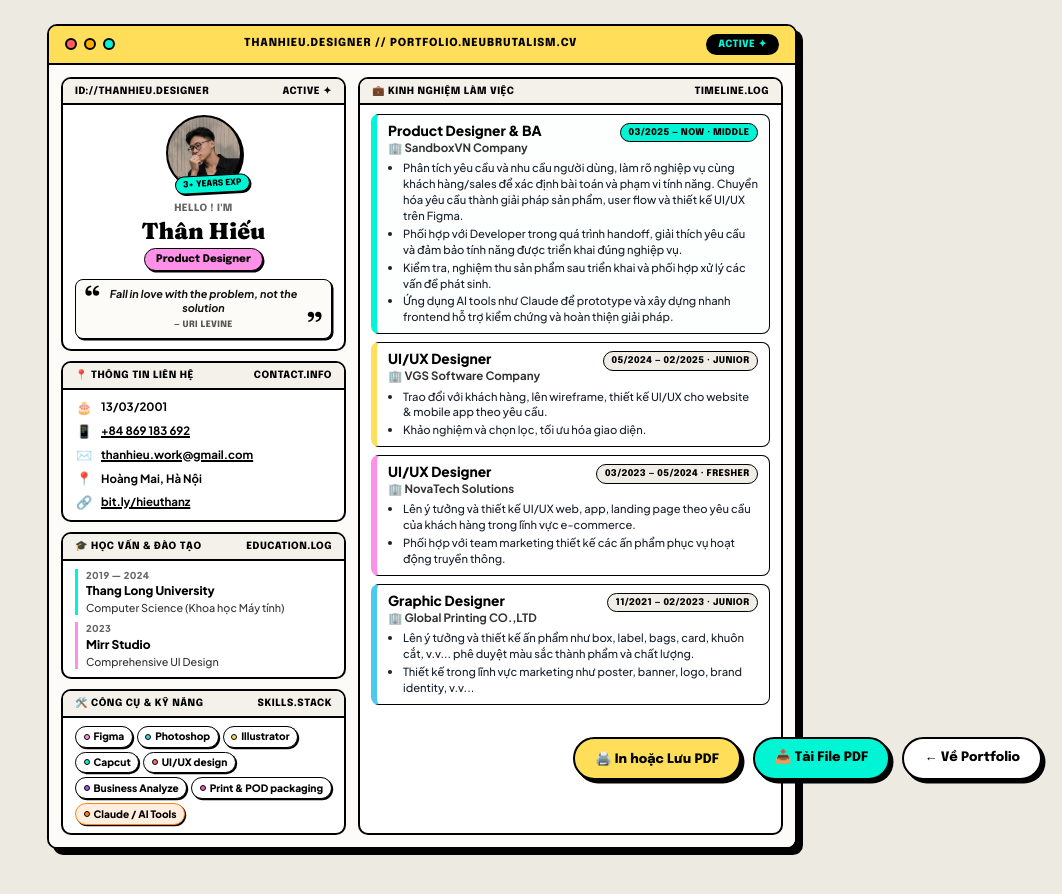
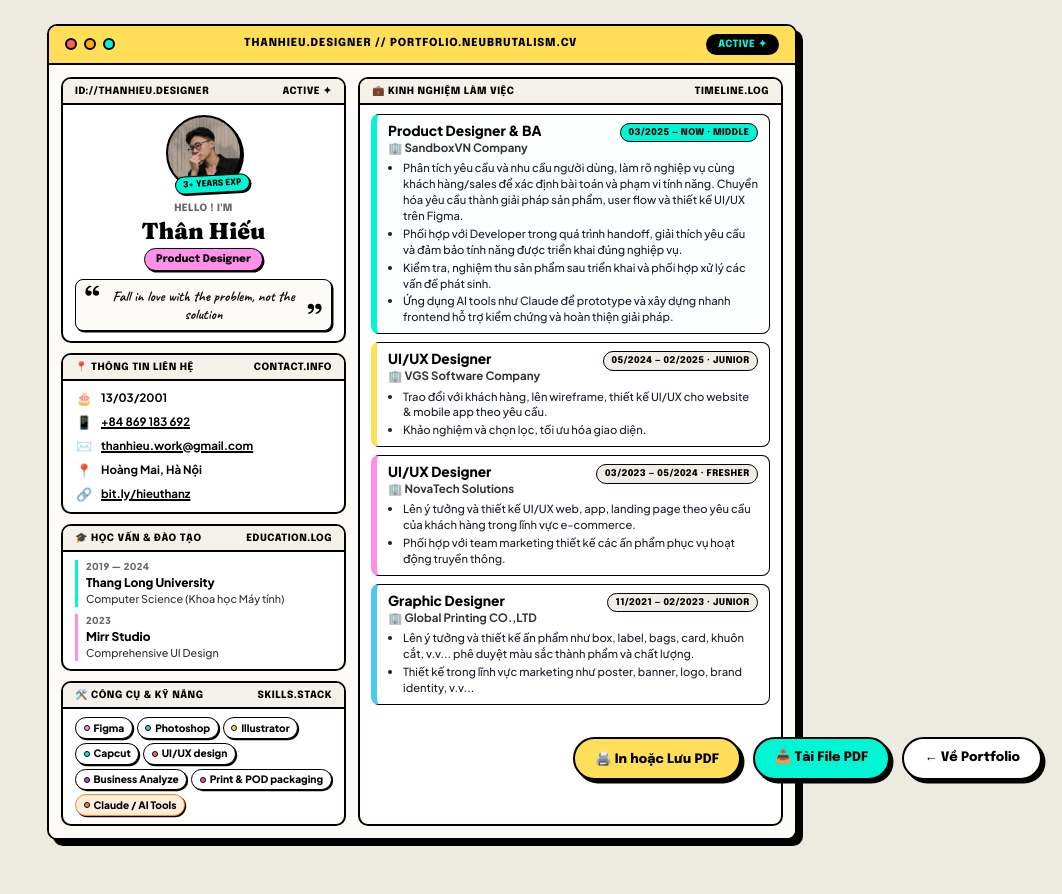
Before and after one commit to Kagerzzz/Portfolio, a website: page cv-export.html in a window 1280 px wide. Shown: the whole page, without its empty margins (218-1280 px from the left). Drawn offline with Linux system fonts and the light colour scheme.

Commit message:
style(cv): update quote to handwriting font and remove author attribution

```diff
--- a/css/style.css
+++ b/css/style.css
@@ -4,7 +4,7 @@
    playful motion, infinite marquee, rotating badges, and interactive micro-toys
    ========================================================================== */
 
-@import url('https://fonts.googleapis.com/css2?family=Fraunces:ital,opsz,wght@0,9..144,400..900;1,9..144,400..900&family=Plus+Jakarta+Sans:ital,wght@0,400;0,500;0,600;0,700;0,800;1,400;1,600;1,700&family=Epilogue:ital,wght@0,500;0,600;0,700;0,800;0,900;1,600;1,700&family=Be+Vietnam+Pro:ital,wght@0,400;0,500;0,600;0,700;0,800;1,400;1,600&display=swap');
+@import url('https://fonts.googleapis.com/css2?family=Caveat:wght@600;700&family=Fraunces:ital,opsz,wght@0,9..144,400..900;1,9..144,400..900&family=Plus+Jakarta+Sans:ital,wght@0,400;0,500;0,600;0,700;0,800;1,400;1,600;1,700&family=Epilogue:ital,wght@0,500;0,600;0,700;0,800;0,900;1,600;1,700&family=Be+Vietnam+Pro:ital,wght@0,400;0,500;0,600;0,700;0,800;1,400;1,600&display=swap');
 
 :root {
   /* Neubrutalism Palette - Light Mode Default (Electric 90s) */
@@ -994,24 +994,12 @@ button {
 }
 
 .cv-quote-phrase {
-  font-family: var(--font-main);
-  font-size: 12.5px;
-  font-style: italic;
-  font-weight: 600;
-  line-height: 1.4;
+  font-family: 'Caveat', 'Segoe Print', cursive;
+  font-size: 16.5px;
+  font-weight: 700;
+  line-height: 1.35;
   color: var(--text-main);
   margin: 0;
-}
-
-.cv-quote-author {
-  display: block;
-  font-family: 'Epilogue', sans-serif;
-  font-size: 10px;
-  font-weight: 800;
-  letter-spacing: 0.05em;
-  color: var(--text-muted);
-  margin-top: 3px;
-  text-transform: uppercase;
 }
 
 /* Personal Info Grid */
--- a/cv-export.html
+++ b/cv-export.html
@@ -6,7 +6,7 @@
   <title>CV Thân Hiếu - Product & UI/UX Designer</title>
   <link rel="preconnect" href="https://fonts.googleapis.com">
   <link rel="preconnect" href="https://fonts.gstatic.com" crossorigin>
-  <link href="https://fonts.googleapis.com/css2?family=Fraunces:ital,opsz,wght@0,9..144,700;0,9..144,800;0,9..144,900;1,9..144,700&family=Epilogue:ital,wght@0,600;0,700;0,800;0,900;1,600&family=Plus+Jakarta+Sans:ital,wght@0,500;0,600;0,700;0,800;1,500;1,700&family=Be+Vietnam+Pro:ital,wght@0,400;0,500;0,600;0,700;0,800;1,400;1,600&display=swap" rel="stylesheet">
+  <link href="https://fonts.googleapis.com/css2?family=Caveat:wght@600;700&family=Fraunces:ital,opsz,wght@0,9..144,700;0,9..144,800;0,9..144,900;1,9..144,700&family=Epilogue:ital,wght@0,600;0,700;0,800;0,900;1,600&family=Plus+Jakarta+Sans:ital,wght@0,500;0,600;0,700;0,800;1,500;1,700&family=Be+Vietnam+Pro:ital,wght@0,400;0,500;0,600;0,700;0,800;1,400;1,600&display=swap" rel="stylesheet">
   <style>
     @page {
       size: A4 portrait;
@@ -239,24 +239,12 @@
     }
 
     .quote-phrase {
-      font-family: 'Plus Jakarta Sans', sans-serif;
-      font-size: 10.8px;
-      font-style: italic;
-      font-weight: 600;
-      line-height: 1.35;
+      font-family: 'Caveat', 'Segoe Print', cursive;
+      font-size: 14.5px;
+      font-weight: 700;
+      line-height: 1.25;
       color: #111111;
       margin: 0;
-    }
-
-    .quote-author {
-      display: block;
-      font-family: 'Epilogue', sans-serif;
-      font-size: 8.8px;
-      font-weight: 800;
-      letter-spacing: 0.04em;
-      color: #555555;
-      margin-top: 3px;
-      text-transform: uppercase;
     }
 
     /* Contact Details List */
@@ -503,7 +491,7 @@
   <!-- Screen Actions (hidden when printing) -->
   <div class="screen-actions">
     <button class="btn-neo" onclick="window.print()">🖨️ In hoặc Lưu PDF</button>
-    <a href="assets/CV_ThanHieu_Neubrutalism.pdf?v=20261005d" download="CV_ThanHieu_ProductDesigner_Neubrutalism.pdf" class="btn-neo" style="background: #00F5D4;">📥 Tải File PDF</a>
+    <a href="assets/CV_ThanHieu_Neubrutalism.pdf?v=20261005e" download="CV_ThanHieu_ProductDesigner_Neubrutalism.pdf" class="btn-neo" style="background: #00F5D4;">📥 Tải File PDF</a>
     <a href="index.html#cv" class="btn-neo" style="background: #FFFFFF;">← Về Portfolio</a>
   </div>
 
@@ -541,7 +529,6 @@
               <span class="quote-mark quote-open">“</span>
               <div class="quote-content">
                 <p class="quote-phrase">Fall in love with the problem, not the solution</p>
-                <span class="quote-author">— Uri Levine</span>
               </div>
               <span class="quote-mark quote-close">”</span>
             </div>
```
Also changed, not shown: index.html (+1 -2 lines), 2 other files.
